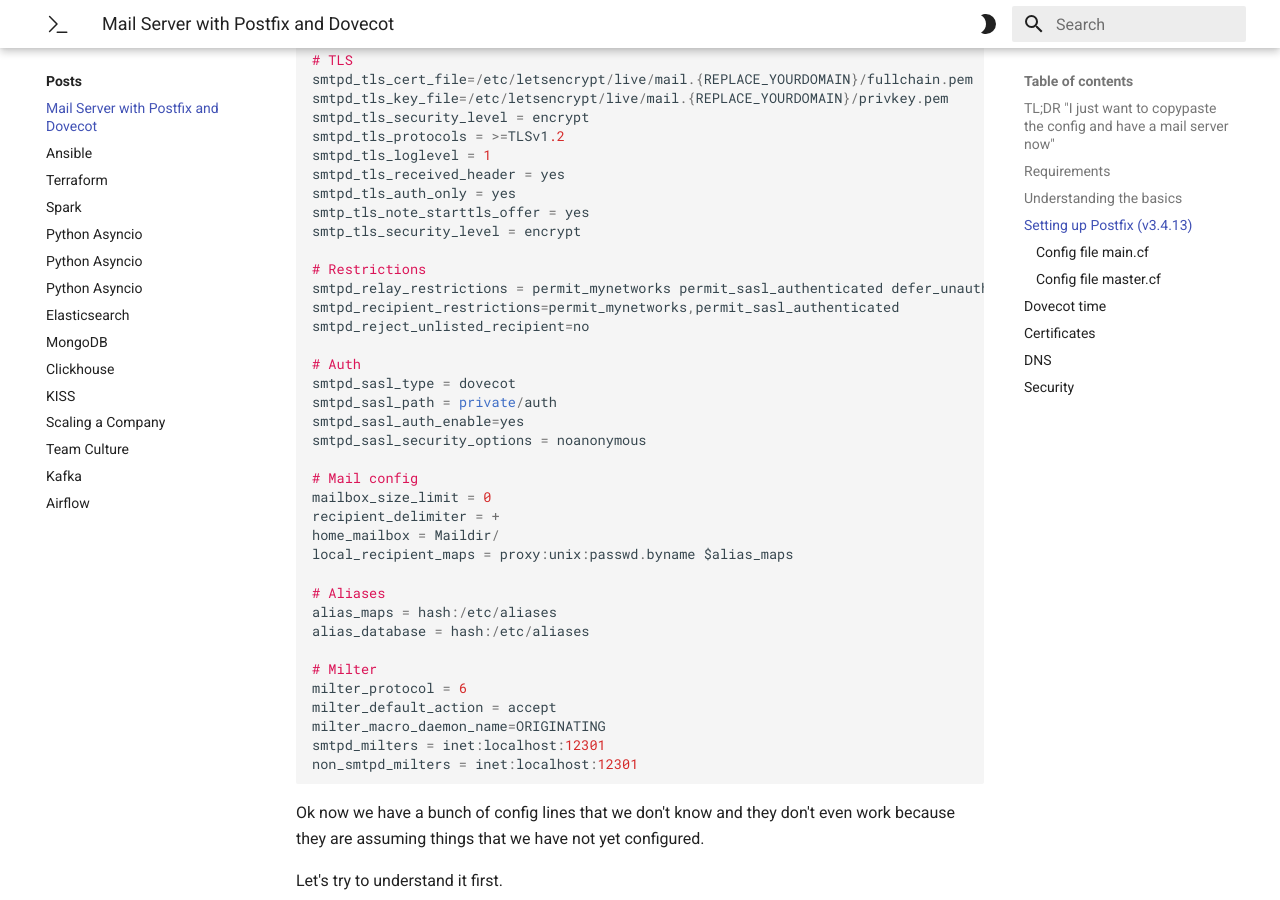
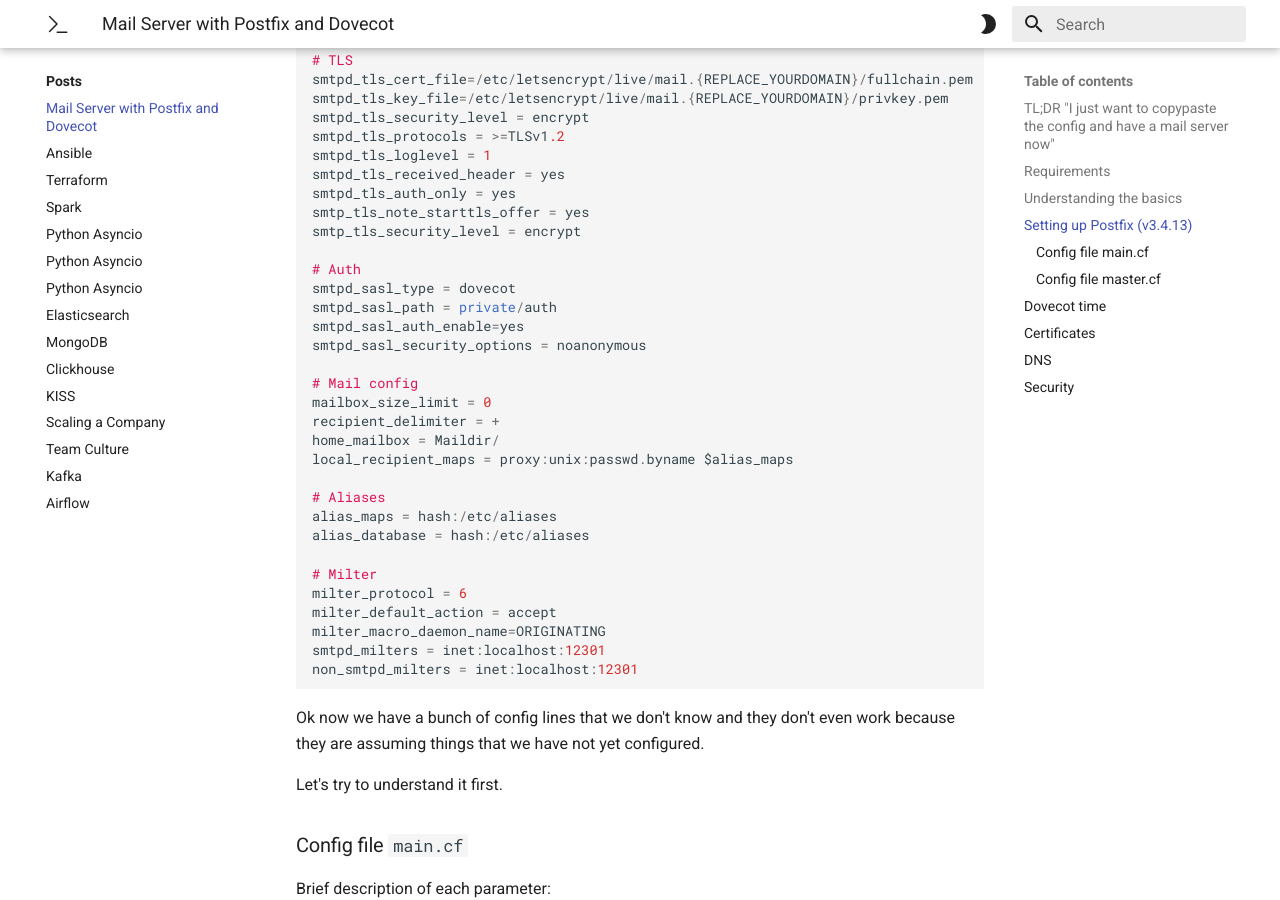
Before and after one commit to oalfonso-o/mkdocs, an MkDocs documentation site: the page built from docs/posts/mailserver.md, in a window 1280 px wide and 900 px high, scrolled down 4271 px. Built offline with MkDocs 1.6.1 and Material for MkDocs 9.7.7, drawn with Linux system fonts in a browser that asks for light colours.

Commit message:
Remove unused restrictions

```diff
--- a/docs/posts/mailserver.md
+++ b/docs/posts/mailserver.md
@@ -159,11 +159,6 @@ For example in my case:
     smtp_tls_note_starttls_offer = yes
     smtp_tls_security_level = encrypt
 
-    # Restrictions
-    smtpd_relay_restrictions = permit_mynetworks permit_sasl_authenticated defer_unauth_destination
-    smtpd_recipient_restrictions=permit_mynetworks,permit_sasl_authenticated
-    smtpd_reject_unlisted_recipient=no
-
     # Auth
     smtpd_sasl_type = dovecot
     smtpd_sasl_path = private/auth
@@ -283,7 +278,6 @@ Brief description of each parameter:
     - [smtpd_tls_auth_only](https://www.postfix.org/postconf.5.html#smtpd_tls_auth_only):  When TLS encryption is optional in the Postfix SMTP server, do not announce or accept SASL authentication over unencrypted connections.
     - [smtp_tls_note_starttls_offer](https://www.postfix.org/postconf.5.html#smtp_tls_note_starttls_offer):  Log the hostname of a remote SMTP server that offers STARTTLS, when TLS is not already enabled for that server.
     - [smtp_tls_security_level](https://www.postfix.org/postconf.5.html#smtp_tls_security_level): Use `encrypt` to force the SMTP client to use TLS.
-- Restrictions
 - Auth
 - Mail config
 - Aliases
```
